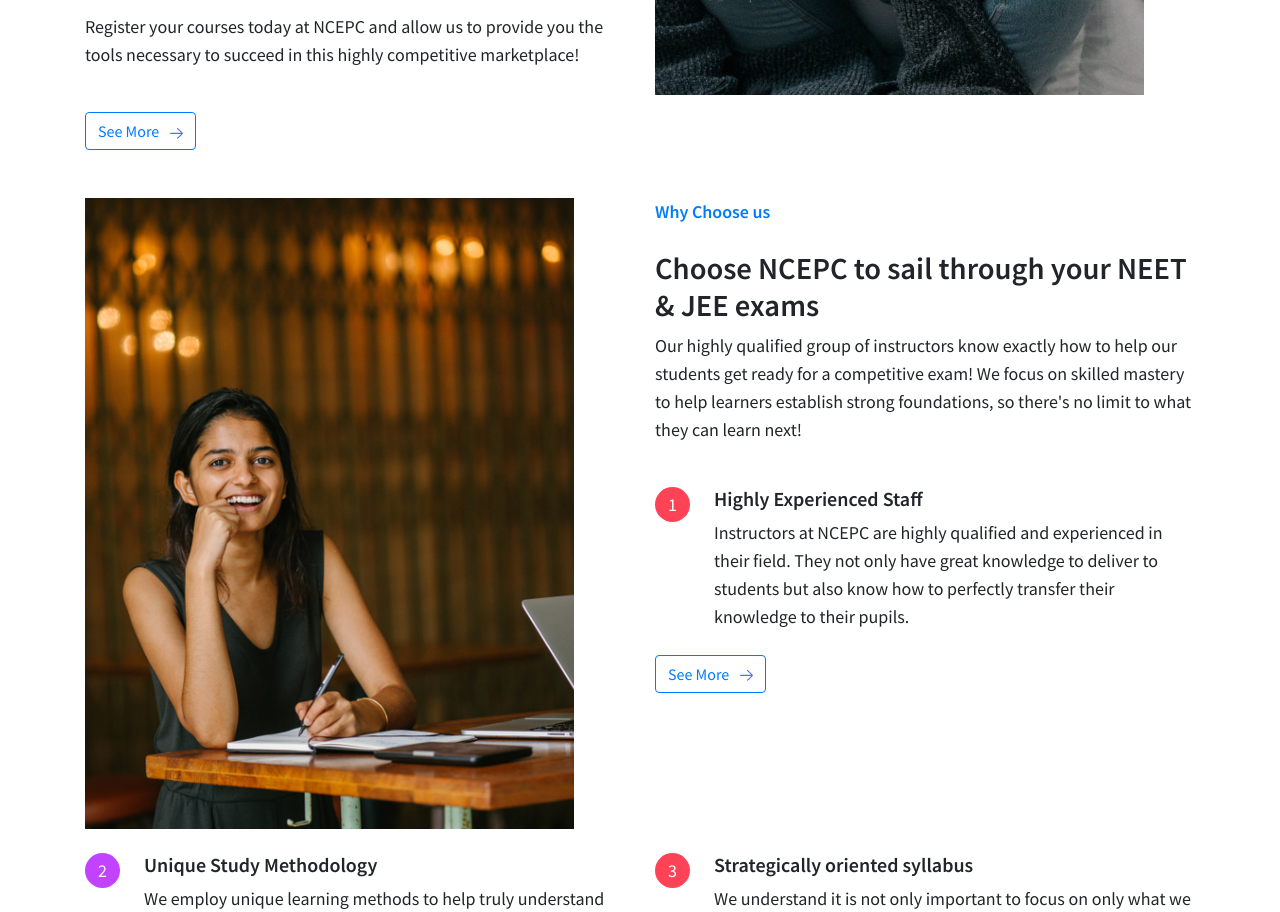
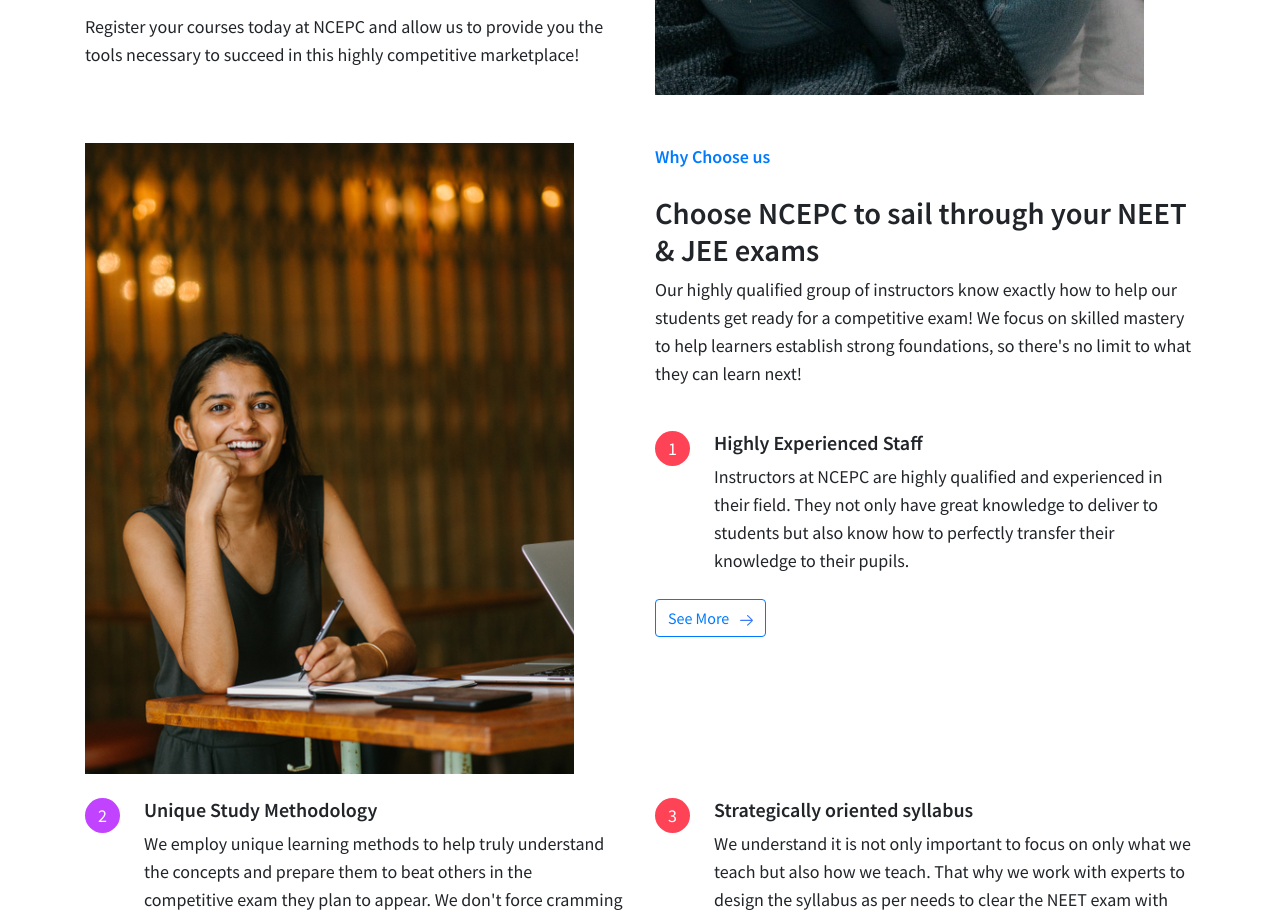
Before and after one commit to SIRAAJ-UI/ncepc-website, a plain HTML site: page index.html in a window 1280 px wide. Shown: the part 1010-1922 px from the top of the page. Drawn offline with nearby package versions, Linux system fonts and the light colour scheme.

Commit message:
remove see more.

```diff
--- a/index.html
+++ b/index.html
@@ -179,9 +179,6 @@
                     <p>
                         Register your courses today at NCEPC and allow us to provide you the tools necessary to succeed in this highly competitive marketplace!
                     </p>
-                    <br />
-                    <button class="btn btn-outline-primary">See More <img class="ml-2"
-                            src="./assets/images/right-arrow.png" alt=""></button>
                 </div>
                 <div class="col-xs-12 col-sm-12 col-md-6 col-lg-6 col-xl-6 mb-4">
                     <img class="img-fluid" src="./assets/images/about-us-image.png" alt="">
```
